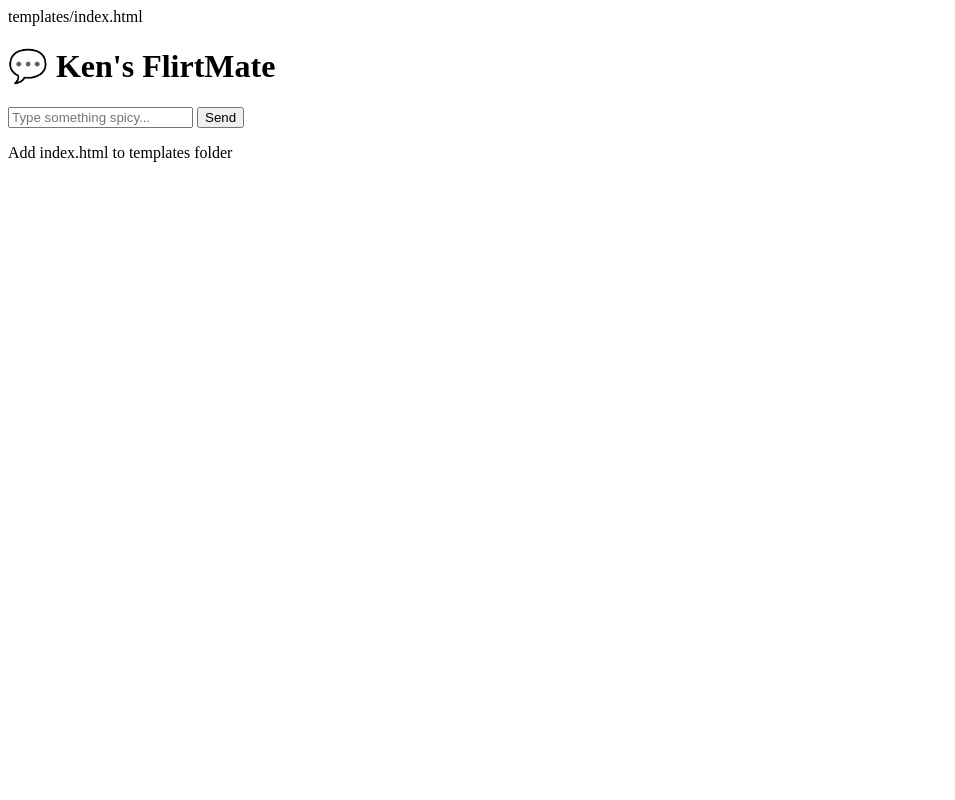
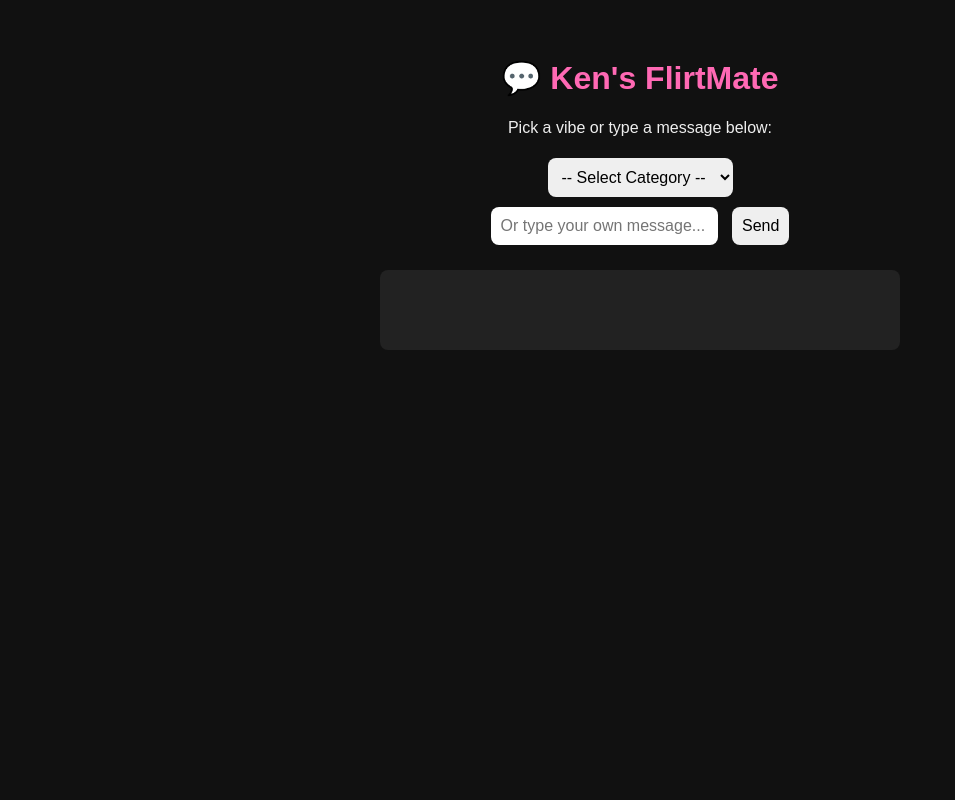
Before and after one commit to Ken-botdotcom/kens-flirtmate, a Flask app: page / in a window 1280 px wide. Shown: the whole page, without its empty margins (0-955 px from the left). Run offline with Flask 3, Linux system fonts and the light colour scheme.

Commit message:
Add files via upload

```diff
--- a/templates/index.html
+++ b/templates/index.html
@@ -1,26 +1,66 @@
-templates/index.html
 <!DOCTYPE html>
 <html>
 <head>
-    <title>Ken's FlirtMate</title>
+    <title>Ken's FlirtMate 💬</title>
+    <style>
+        body { font-family: Arial; background: #111; color: #eee; text-align: center; padding: 30px; }
+        h1 { color: #ff69b4; }
+        input, select, button {
+            padding: 10px;
+            margin: 5px;
+            border-radius: 8px;
+            border: none;
+            font-size: 16px;
+        }
+        #response-box {
+            margin-top: 20px;
+            padding: 10px;
+            background: #222;
+            border-radius: 8px;
+            min-height: 60px;
+            max-width: 500px;
+            margin-left: auto;
+            margin-right: auto;
+        }
+    </style>
+</head>
+<body>
+    <h1>💬 Ken's FlirtMate</h1>
+    <p>Pick a vibe or type a message below:</p>
+    <select id="category">
+        <option value="">-- Select Category --</option>
+        <option value="classic">Classic</option>
+        <option value="bold">Bold</option>
+        <option value="emoji">Emoji Flirt</option>
+        <option value="roleplay">Roleplay</option>
+        <option value="quickies">Quickies</option>
+        <option value="ldr">Long Distance</option>
+        <option value="toys">Tech & Toys</option>
+        <option value="public">Public Tease</option>
+        <option value="affirmations">Affirmations</option>
+        <option value="tip">Sexting Tip</option>
+        <option value="consent">Consent Advice</option>
+    </select><br>
+
+    <input type="text" id="message" placeholder="Or type your own message..." />
+    <button onclick="sendMessage()">Send</button>
+
+    <div id="response-box"></div>
+
     <script>
         async function sendMessage() {
-            const userInput = document.getElementById("message").value;
+            let category = document.getElementById("category").value;
+            let input = document.getElementById("message").value.trim();
+            let msg = input || category || "tip";
+
             const res = await fetch("/chat", {
                 method: "POST",
                 headers: { "Content-Type": "application/json" },
-                body: JSON.stringify({ message: userInput })
+                body: JSON.stringify({ message: msg })
             });
             const data = await res.json();
-            document.getElementById("response").innerText = "Bot: " + data.response;
+            document.getElementById("response-box").innerText = "Bot: " + data.response;
         }
     </script>
-</head>
-<body>
-    <h1>💬 Ken's FlirtMate</h1>
-    <input type="text" id="message" placeholder="Type something spicy..." />
-    <button onclick="sendMessage()">Send</button>
-    <p id="response"></p>
 </body>
 </html>
-Add index.html to templates folder
```
